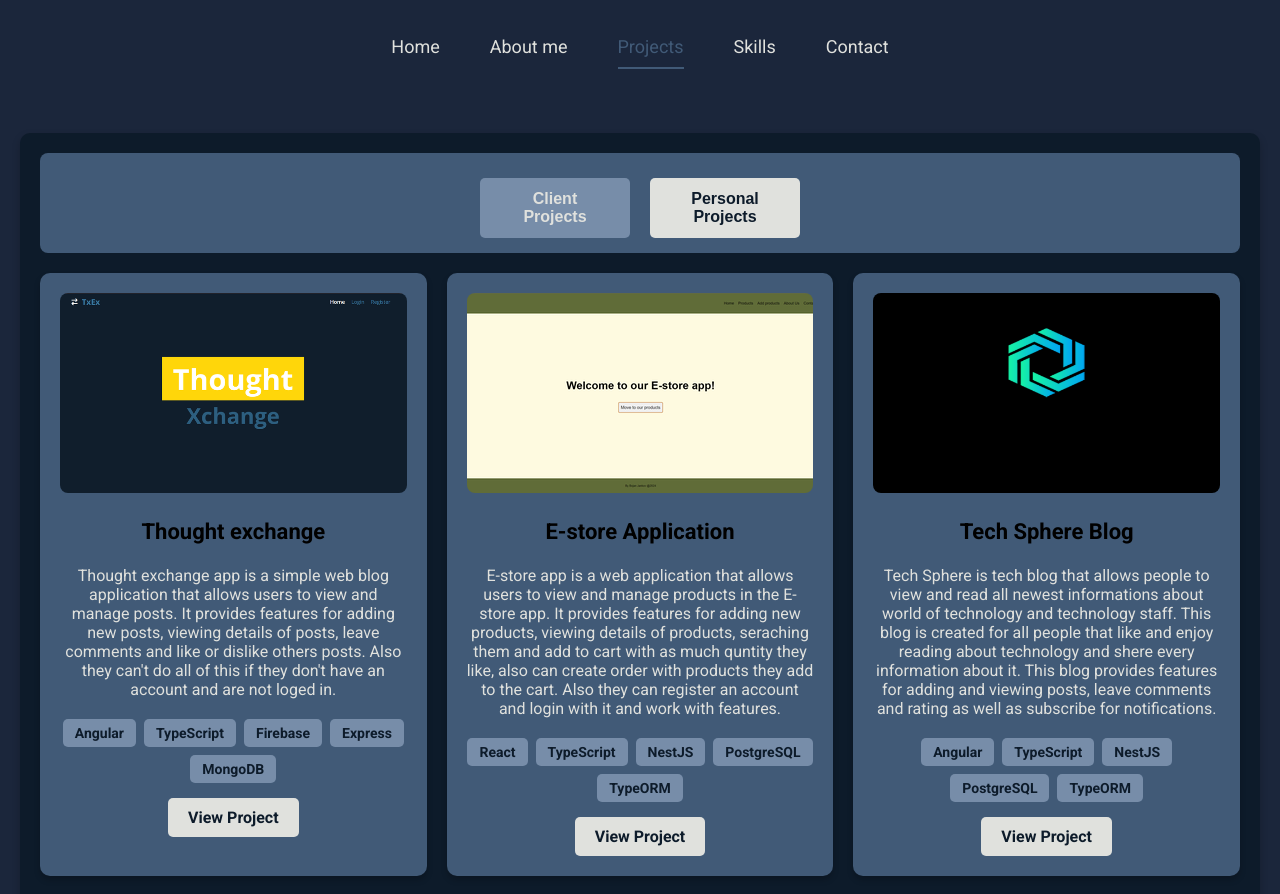
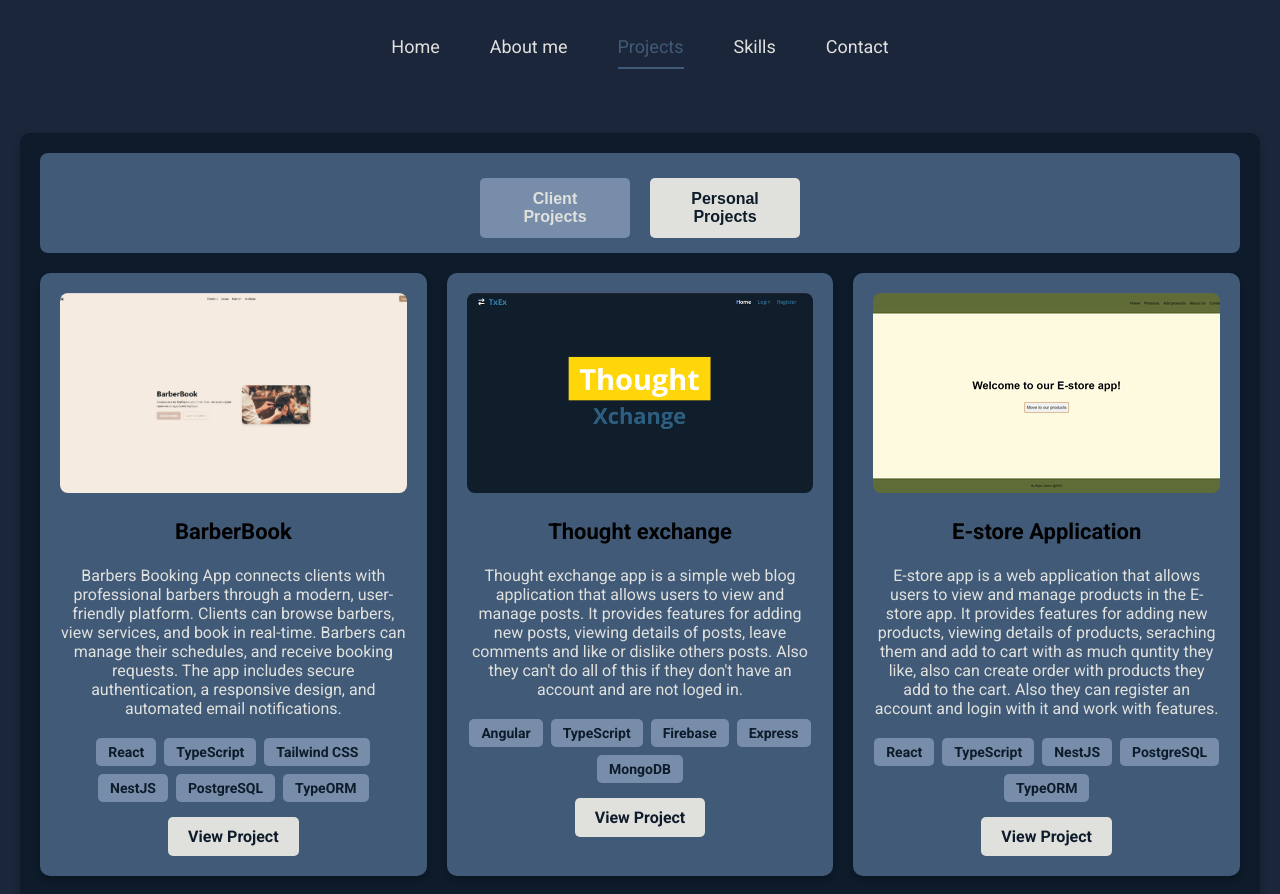
Before and after one commit to BojanJankov/bojans-portfolio, a React (Vite) app: page /projects in a window 1280 px wide. Shown: the top 894 px of the page. Built offline with nearby package versions, Linux system fonts and the light colour scheme.

Commit message:
added new project to portfolio

```diff
--- a/src/Components/Projcets/Projcets.tsx
+++ b/src/Components/Projcets/Projcets.tsx
@@ -14,6 +14,22 @@ const clientProjects = [
 ];
 
 const personalProjects = [
+  {
+    id: 0,
+    title: "BarberBook",
+    description:
+      "Barbers Booking App connects clients with professional barbers through a modern, user-friendly platform. Clients can browse barbers, view services, and book in real-time. Barbers can manage their schedules, and receive booking requests. The app includes secure authentication, a responsive design, and automated email notifications.",
+    image: "/barberbook.jpg",
+    stack: [
+      "React",
+      "TypeScript",
+      "Tailwind CSS",
+      "NestJS",
+      "PostgreSQL",
+      "TypeORM",
+    ],
+    link: "https://github.com/BojanJankov/barbers-booking-app",
+  },
   {
     id: 1,
     title: "Thought exchange",
```
Also changed, not shown: public/barberbook.jpg (added).
